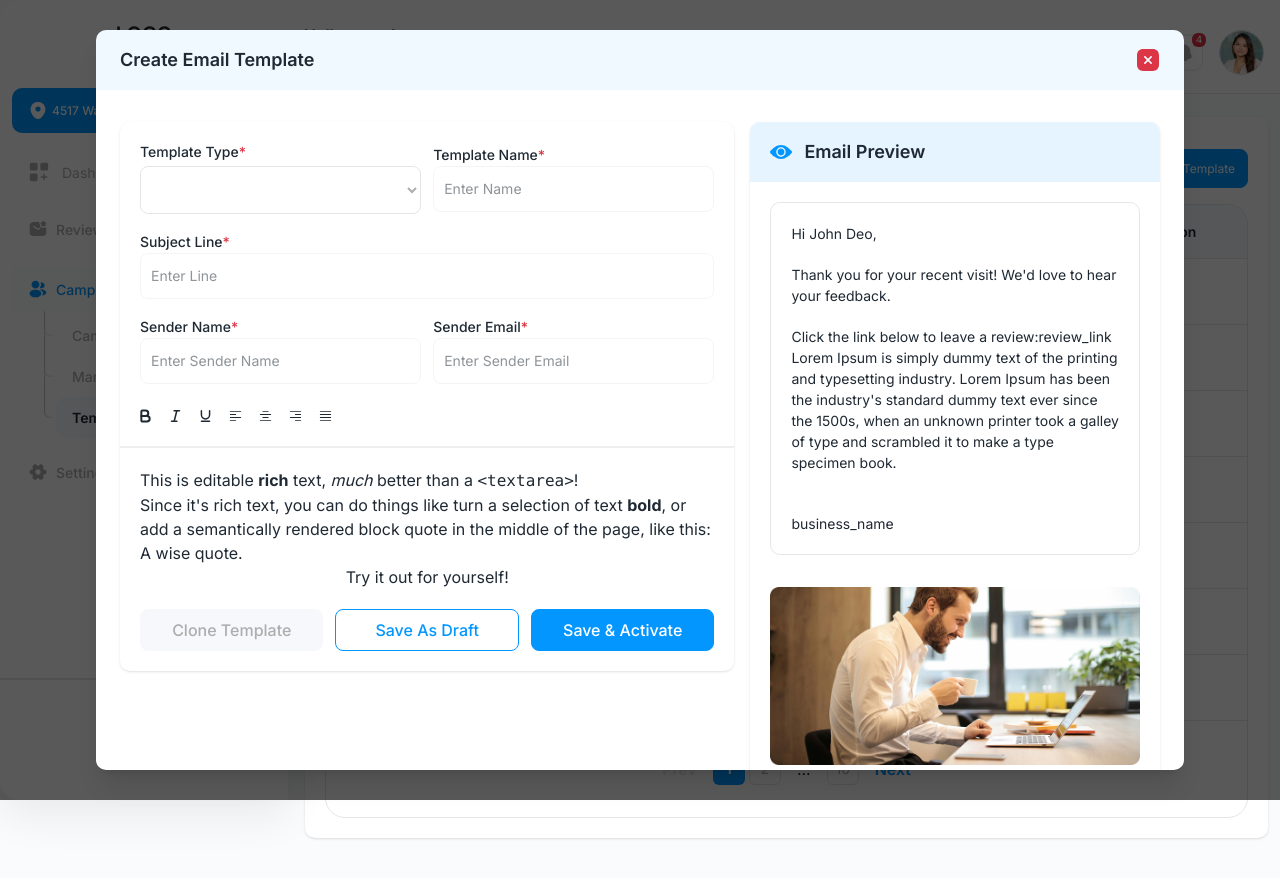
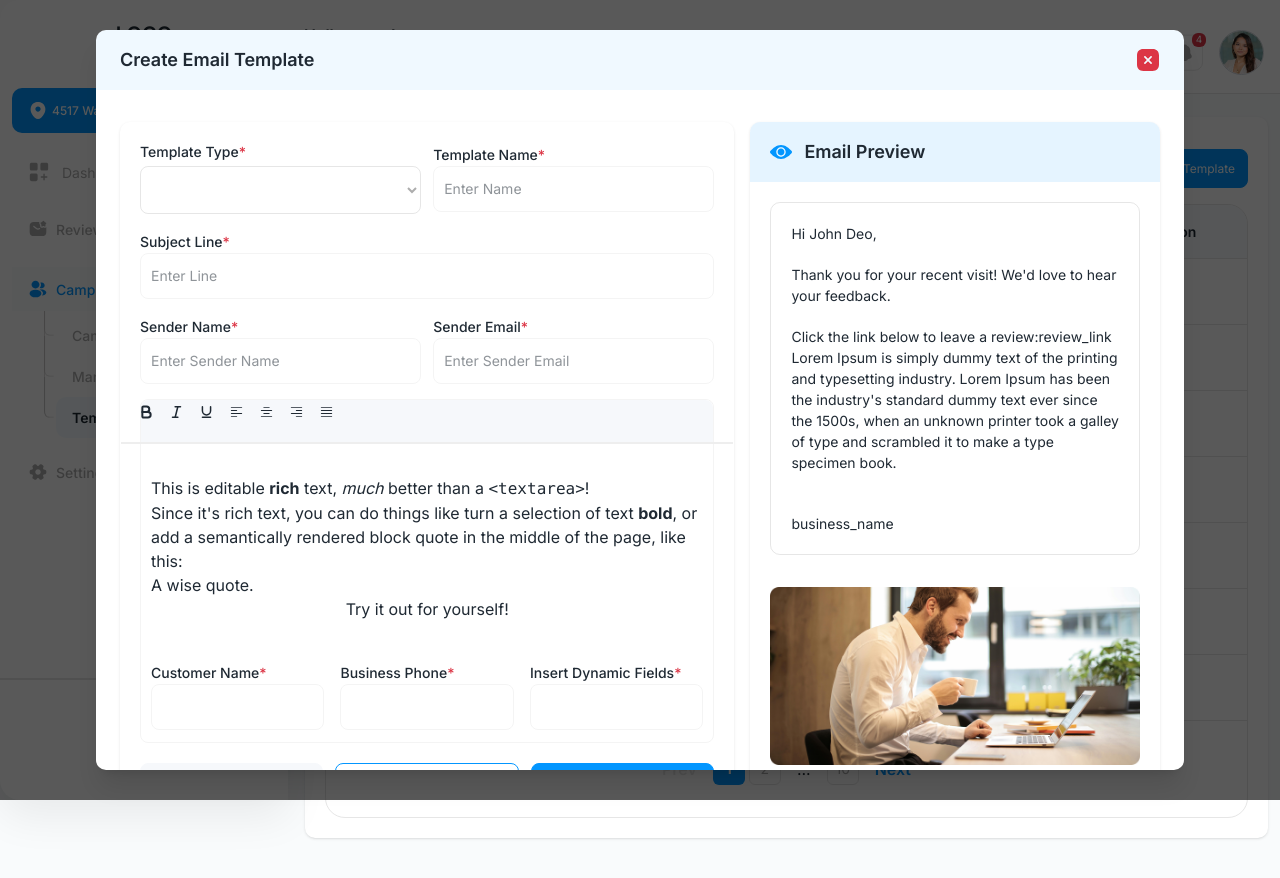
Before and after one commit to sumithub/rs-web-develop, a Next.js app: page /campaigns-templates in a window 1280 px wide. Both pictures are taken after typing "Sample" into the empty fields and a click on the button "Create New Template". Built offline with nearby package versions, Linux system fonts and the light colour scheme.

Commit message:
change in model

```diff
--- a/src/app/globals.css
+++ b/src/app/globals.css
@@ -328,3 +328,8 @@ td {
 .rdrDefinedRangesWrapper .rdrInputRanges {
   display: none;
 }
+
+.css-r5rnga{
+   margin: 0 !important;
+   padding: 12px  18px 12px !important;
+}
--- a/src/components/Models/manage-campaigns/EmailTemplate.js
+++ b/src/components/Models/manage-campaigns/EmailTemplate.js
@@ -5,7 +5,7 @@ import Select from "../../form/Select"
 import TableOrder from "../../TableOrder"
 import Model from "../Model";
 
-export default function EmailTemplate({ onClose }) {
+export default function EmailTemplate({ onClose}) {
     return <Model title="E-mail Templates" onClose={onClose} modalClass="w-1/2!">
         <main>
             <div className="flex items-center justify-between mb-5">
--- a/src/components/Models/templates/AddTemplate.js
+++ b/src/components/Models/templates/AddTemplate.js
@@ -27,9 +27,13 @@ function AddTemplate({ onClose }) {
             <Input label="Sender Email" isRequired={true} placeholder="Enter Sender Email" />
           </div>
 
-          <div className='mt-5'>
-            <HtmlEditor label="Email Body" />
-          </div>
+            <HtmlEditor label="Email Body">
+              <div className='grid grid-cols-3 gap-4'>
+                <Input label="Customer Name" isRequired={true}/>
+                <Input label="Business Phone" isRequired={true}/>
+                <Input label="Insert Dynamic Fields" isRequired={true}/>
+              </div>
+            </HtmlEditor>
 
           {/* <div className="text-sm text-secondary font-medium capitalize mt-3 mb-2">email body</div>
           <textarea
--- a/src/components/form/editor/HtmlEditor.js
+++ b/src/components/form/editor/HtmlEditor.js
@@ -19,13 +19,14 @@ const HOTKEYS = {
 }
 const LIST_TYPES = ['numbered-list', 'bulleted-list']
 const TEXT_ALIGN_TYPES = ['left', 'center', 'right', 'justify']
-const RichTextExample = () => {
+const RichTextExample = ({children}) => {
     const renderElement = useCallback(props => <Element {...props} />, [])
     const renderLeaf = useCallback(props => <Leaf {...props} />, [])
     const editor = useMemo(() => withHistory(withReact(createEditor())), [])
-    return (
+    return (<div className='border border-[#F4F4F4] rounded-lg mt-[15px] w-full'>
         <Slate editor={editor} initialValue={initialValue}>
-            <Toolbar>
+            <div className="bg-dark rounded-tr-lg rounded-tl-lg">
+            <Toolbar >
                 <MarkButton format="bold" icon={<svg width="15" height="14" viewBox="0 0 15 14" fill="none" xmlns="http://www.w3.org/2000/svg">
                     <path d="M3.34668 2.62565C3.34668 1.98398 3.87168 1.45898 4.51335 1.45898H7.50001C9.02835 1.45898 10.2708 2.70148 10.2708 4.22982C10.2708 5.75815 9.02835 7.00065 7.50001 7.00065H3.34668V2.62565Z" stroke="#1F2933" stroke-width="2" stroke-linecap="round" stroke-linejoin="round" />
                     <path d="M3.34668 7H8.88835C10.4167 7 11.6592 8.2425 11.6592 9.77083C11.6592 11.2992 10.4167 12.5417 8.88835 12.5417H4.51335C3.87168 12.5417 3.34668 12.0167 3.34668 11.375V7V7Z" stroke="#1F2933" stroke-width="2" stroke-linecap="round" stroke-linejoin="round" />
@@ -77,6 +78,9 @@ const RichTextExample = () => {
                 </svg>
                 } />
             </Toolbar>
+            </div>
+
+            <div className=' py-3 px-2.5'>
             <Editable className='outline-none'
                 renderElement={renderElement}
                 renderLeaf={renderLeaf}
@@ -92,8 +96,12 @@ const RichTextExample = () => {
                         }
                     }
                 }}
-            />
+            /> </div>
+            <div className='py-3 px-2.5'>
+            {children}
+            </div>
         </Slate>
+        </div>
     )
 }
 const toggleBlock = (editor, format) => {
```
